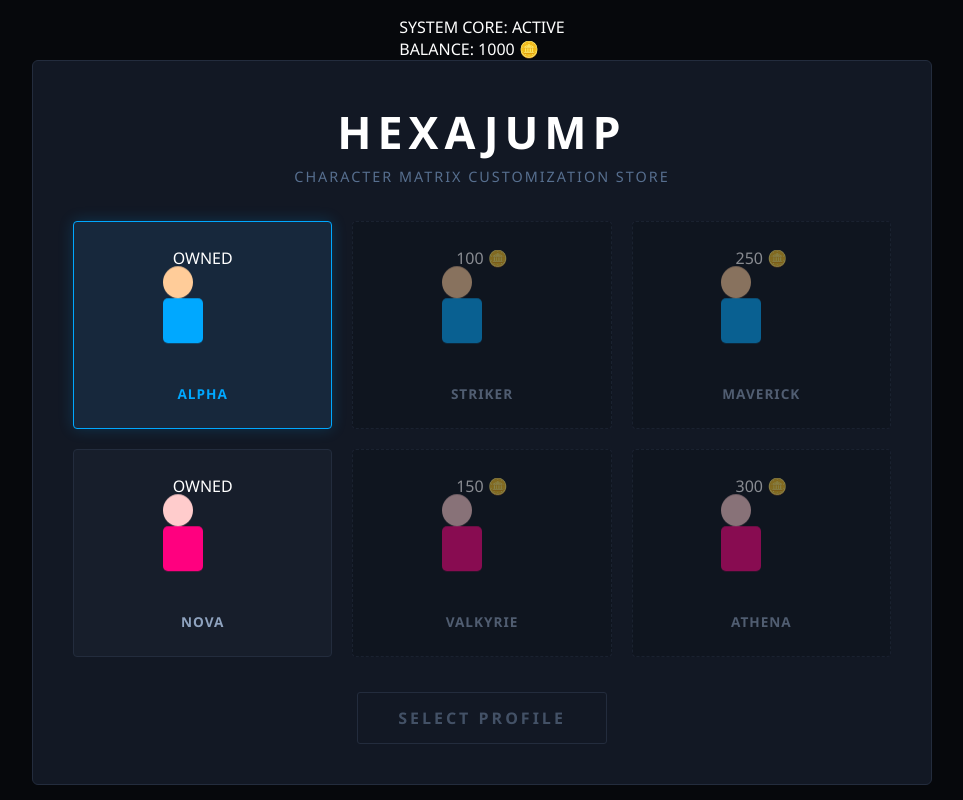
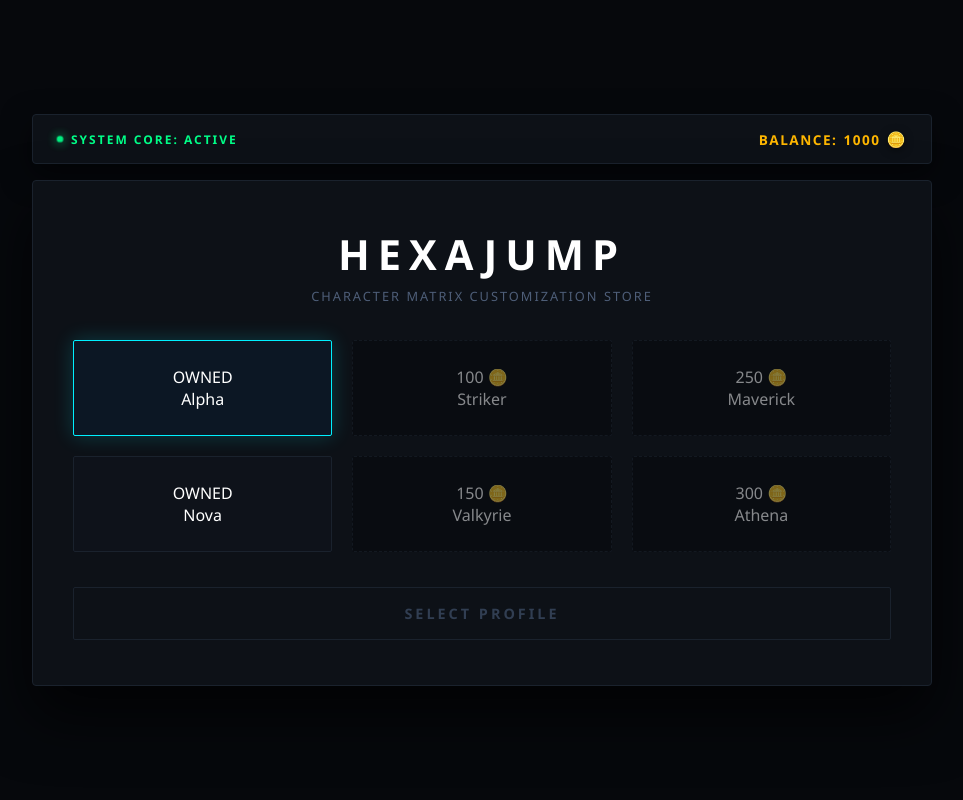
Before and after one commit to manoharrajusarikonda331-mani/hexajump, a Flask app: page / in a window 1280 px wide. Shown: the whole page, without its empty margins (158-1121 px from the left). Run offline with Flask 3, Linux system fonts and the light colour scheme.

Commit message:
style: style horizontal telemetry navbar elements and apply tracking pulse
- Added dedicated flex layouts to lock tracking fields into left/right alignment matrices.
- Initialized an animated operationalPulse green keyframe to add real-time system feedback.
- Set custom hex coloring codes over wallet parameters to increase readability.

```diff
--- a/static/style.css
+++ b/static/style.css
@@ -1,21 +1,21 @@
 /* ==========================================================================
-   HEXAJUMP - ENTERPRISE TECH VIEW DESIGN LANGUAGE & GRAPHICS SHEET
+   HEXAJUMP - PROFESSIONAL CUSTOMIZATION INTERFACE LAYOUT
    ========================================================================== */
 
 :root {
     --bg-main: #06080c;
-    --card-bg: #121824;
+    --card-bg: #0d1117;
     --accent-blue: #00f0ff;
     --text-primary: #ffffff;
-    --text-muted: #576f8f;
-    --border-color: #232c3d;
+    --text-muted: #4e5e78;
+    --border-color: #1a222d;
     --male-glow: #00a8ff;
     --female-glow: #ff007f;
 }
 
 * {
     margin: 0; padding: 0; box-sizing: border-box;
-    font-family: 'Segoe UI', Roboto, Helvetica, Arial, sans-serif; user-select: none;
+    font-family: 'Segoe UI', system-ui, -apple-system, sans-serif; user-select: none;
 }
 
 body {
@@ -24,93 +24,105 @@ body {
 }
 
 #game-container {
-    width: 900px; display: flex; flex-direction: column; align-items: center;
+    width: 900px; display: flex; flex-direction: column; gap: 16px;
 }
 
+/* ==========================================================================
+   🛰️ INTEGRATED TOP TELEMETRY NAVBAR SYSTEM
+   ========================================================================== */
+#top-telemetry-bar {
+    background-color: var(--card-bg);
+    border: 1px solid var(--border-color);
+    border-radius: 4px;
+    padding: 14px 24px;
+    display: flex;
+    justify-content: space-between;
+    align-items: center;
+    box-shadow: 0 10px 30px rgba(0, 0, 0, 0.5);
+}
+
+.status-indicator {
+    font-size: 0.75rem;
+    font-weight: 800;
+    letter-spacing: 2px;
+    color: #00ff88;
+    display: flex;
+    align-items: center;
+    gap: 8px;
+}
+
+.pulse-dot {
+    width: 6px;
+    height: 6px;
+    background-color: #00ff88;
+    border-radius: 50%;
+    box-shadow: 0 0 10px #00ff88;
+    animation: operationalPulse 1s infinite alternate;
+}
+
+@keyframes operationalPulse {
+    0% { opacity: 0.4; transform: scale(0.9); }
+    100% { opacity: 1; transform: scale(1.1); }
+}
+
+.wallet-indicator {
+    font-size: 0.85rem;
+    font-weight: 900;
+    letter-spacing: 1.5px;
+    color: #ffb700;
+    display: flex;
+    align-items: center;
+    gap: 6px;
+}
+
+.coin-icon {
+    font-size: 0.95rem;
+    filter: drop-shadow(0 2px 4px rgba(0,0,0,0.5));
+}
+
+/* ==========================================================================
+   🎮 MAIN MODULE APPLICATION LAUNCH PANEL
+   ========================================================================== */
 .menu-card {
     background-color: var(--card-bg); border: 1px solid var(--border-color);
-    border-radius: 6px; padding: 40px; width: 100%; text-align: center;
+    padding: 45px 40px; border-radius: 4px; text-align: center;
+    box-shadow: 0 30px 60px rgba(0, 0, 0, 0.7);
 }
 
-h1 { font-size: 2.8rem; font-weight: 900; letter-spacing: 6px; margin-bottom: 5px; }
-.subtitle { font-size: 0.9rem; color: var(--text-muted); text-transform: uppercase; letter-spacing: 2px; margin-bottom: 35px; }
+h1 { font-size: 2.6rem; font-weight: 900; letter-spacing: 8px; margin-bottom: 5px; }
+.subtitle { font-size: 0.8rem; color: var(--text-muted); text-transform: uppercase; letter-spacing: 2px; margin-bottom: 35px; }
 
-.avatar-grid {
-    display: grid; grid-template-columns: repeat(3, 1fr); gap: 20px; margin-bottom: 35px;
+.avatar-grid { display: grid; grid-template-columns: repeat(3, 1fr); gap: 20px; margin-bottom: 35px; }
+
+.avatar-card {
+    background-color: #0e121a; border: 1px solid var(--border-color); padding: 25px 15px;
+    border-radius: 2px; cursor: pointer; display: flex; flex-direction: column; align-items: center;
+    position: relative; transition: all 0.2s cubic-bezier(0.4, 0, 0.2, 1);
 }
 
-/* Updated Avatar Frame Cards - Premium Industrial View */
-.avatar-card {
-    background-color: #171e2b; border: 1px solid var(--border-color);
-    border-radius: 4px; padding: 25px 20px; cursor: pointer;
-    transition: all 0.2s ease; display: flex; flex-direction: column; align-items: center;
-    position: relative; overflow: hidden;
+.avatar-card.locked { background-color: #07090d; border-style: dashed; opacity: 0.5; }
+.avatar-card.selected-active { border-color: var(--accent-blue); box-shadow: 0 0 20px rgba(0, 240, 255, 0.2); background-color: #0c1724; }
+
+.price-tag {
+    position: absolute; top: 10px; right: 10px; font-size: 0.7rem; font-weight: 800;
+    padding: 3px 8px; border-radius: 2px; background-color: #1e2736; color: #ffb700;
 }
+.unlocked-tag { background-color: #00ff88; color: #000; }
 
-.avatar-card.locked { background-color: #0d121a; opacity: 0.5; border-style: dashed; }
-.avatar-card.focused-intent { border-color: #6c7a89; background-color: #1a2233; }
+.avatar-name { font-size: 0.85rem; font-weight: 800; text-transform: uppercase; letter-spacing: 1.5px; color: #7f92a8; margin-top: 15px; }
 
-/* Dedicated Selection State Toggles */
-.avatar-card.male.selected-active {
-    border-color: var(--male-glow);
-    box-shadow: 0 0 15px rgba(0, 168, 255, 0.2);
-    background-color: #17283c;
+.control-btn {
+    background-color: transparent; color: #313e52; border: 1px solid var(--border-color);
+    padding: 16px; font-size: 0.9rem; font-weight: 700; text-transform: uppercase;
+    letter-spacing: 3px; width: 100%; border-radius: 2px; transition: all 0.2s ease; cursor: not-allowed;
 }
-.avatar-card.male.selected-active span { color: var(--male-glow); }
-
-.avatar-card.female.selected-active {
-    border-color: var(--female-glow);
-    box-shadow: 0 0 15px rgba(255, 0, 127, 0.2);
-    background-color: #2a1725;
-}
-.avatar-card.female.selected-active span { color: var(--female-glow); }
-
-/* SVG Vector character blocks */
-.ultimate-chibi-icon {
-    width: 80px; height: 100px; position: relative;
-    animation: idleBounce 0.5s infinite alternate ease-in-out;
-}
-.chibi-head { width: 30px; height: 32px; border-radius: 50%; }
-.chibi-body { width: 40px; height: 45px; border-radius: 5px; }
-
-@keyframes idleBounce {
-    0% { transform: translateY(0); }
-    100% { transform: translateY(-3px); }
-}
-
-.avatar-card.male .chibi-head { background-color: #ffcc99; }
-.avatar-card.male .chibi-body { background-color: var(--male-glow); }
-.avatar-card.female .chibi-head { background-color: #ffcccc; }
-.avatar-card.female .chibi-body { background-color: var(--female-glow); }
-
-.avatar-card span {
-    font-size: 0.85rem; font-weight: 800; text-transform: uppercase;
-    letter-spacing: 1px; color: #8fa3bf; margin-top: 15px;
-}
-
-/* Control Engine Action Buttons */
-#store-action-btn {
-    background-color: transparent; color: #435166; border: 1px solid var(--border-color);
-    padding: 14px 40px; font-size: 1rem; font-weight: 700; text-transform: uppercase;
-    letter-spacing: 3px; border-radius: 3px; cursor: not-allowed; transition: all 0.2s ease;
-}
-
-#store-action-btn:not(:disabled) {
-    background-color: var(--accent-blue); color: #000000; border-color: var(--accent-blue);
-    cursor: pointer; box-shadow: 0 0 25px rgba(0, 240, 255, 0.3);
-}
-
-#store-action-btn:not(:disabled):hover {
-    background-color: #2ae8ff; box-shadow: 0 0 35px rgba(0, 240, 255, 0.5);
-    transform: scale(1.02);
-}
-
-/* Gameplay Stage Views */
-#game-stage { display: flex; flex-direction: column; align-items: center; gap: 10px; }
-canvas {
-    background-color: #06080c; border: 1px solid var(--border-color);
-    border-radius: 4px; box-shadow: 0 30px 60px rgba(0,0,0,0.8);
-}
-.canvas-controls { font-size: 0.8rem; color: var(--text-muted); text-transform: uppercase; letter-spacing: 1px; }
+.control-btn.ready-buy { border-color: #ffb700; color: #ffb700; cursor: pointer; }
+.control-btn.ready-buy:hover { background-color: #ffb700; color: #000; box-shadow: 0 0 25px rgba(255,183,0,0.3); }
+.control-btn.ready-select { border-color: var(--accent-blue); color: var(--accent-blue); cursor: pointer; }
+.control-btn.ready-select:hover { background-color: var(--accent-blue); color: #000; box-shadow: 0 0 25px rgba(0,240,255,0.4); }
 
 .hidden { display: none !important; }
+
+#game-stage { display: flex; flex-direction: column; align-items: center; gap: 10px; }
+canvas { background-color: #06080c; border: 1px solid var(--border-color); border-radius: 4px; box-shadow: 0 30px 60px rgba(0,0,0,0.8); }
+.canvas-controls { font-size: 0.8rem; color: var(--text-muted); text-transform: uppercase; letter-spacing: 1px; }
```
